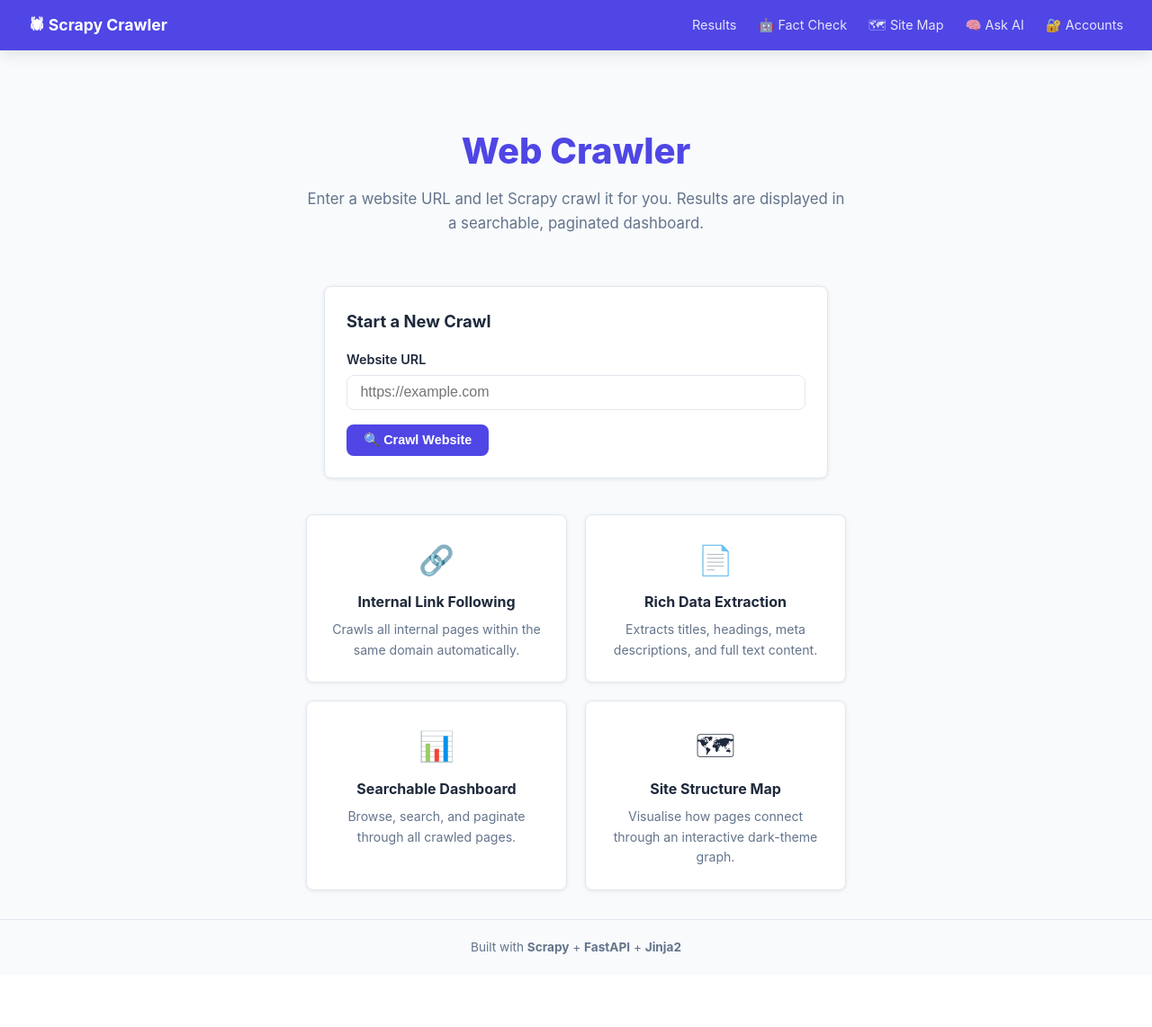
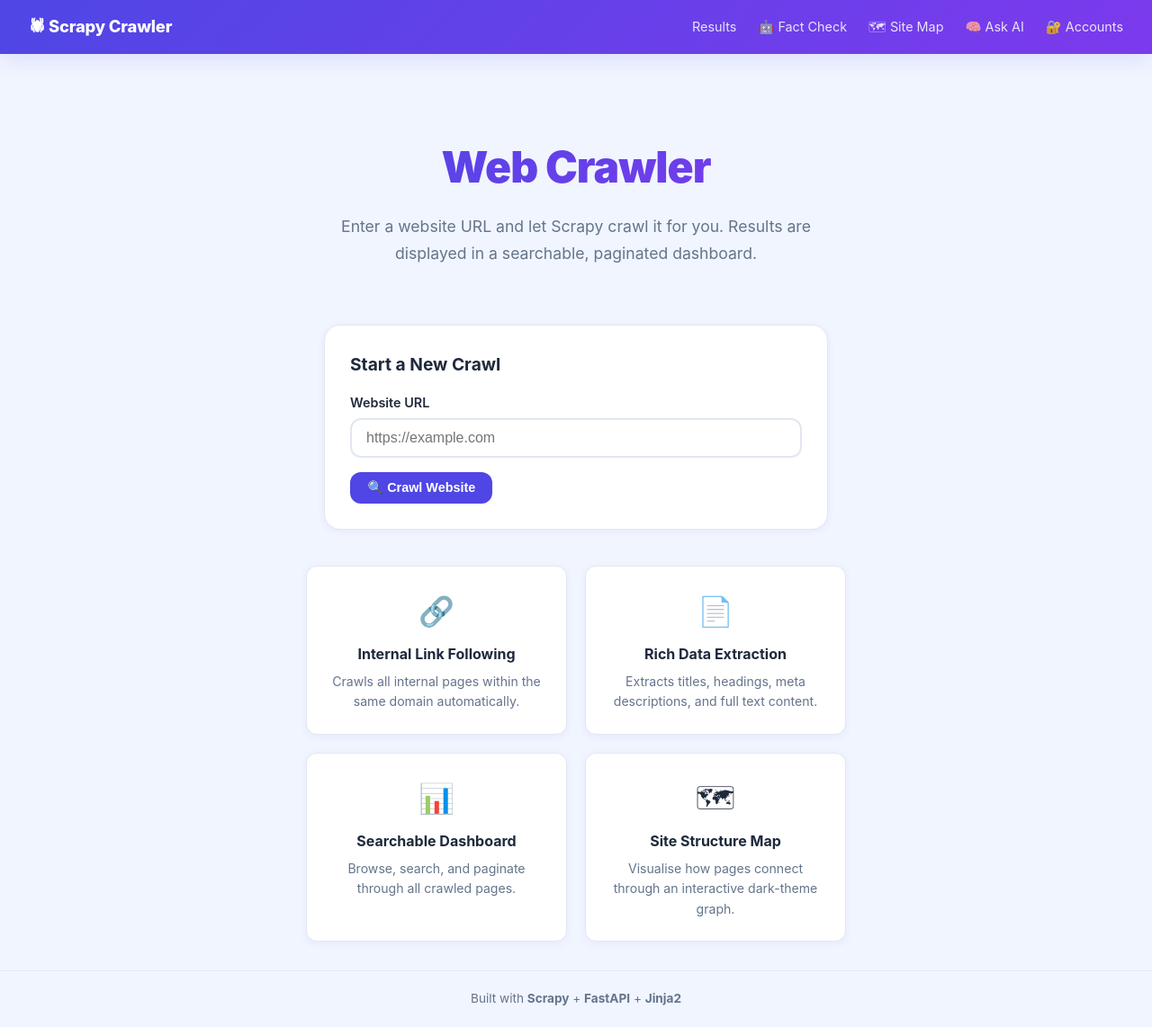
Before and after one commit to rohitkumar91131/Scrapy-web-crawler, a FastAPI app: page / in a window 1280 px wide. Shown: the whole page at 90% size. Before the commit the page ends 1061 px from the top, so only its background shows below. Run offline with FastAPI, Linux system fonts and the light colour scheme.

Commit message:
plan: full premium SaaS dashboard redesign
Co-authored-by: rohitkumar91131 <164847892+rohitkumar91131@users.noreply.github.com>

```diff
--- a/static/style.css
+++ b/static/style.css
@@ -10,19 +10,24 @@
   --info: #0284c7;
   --text: #1e293b;
   --text-muted: #64748b;
-  --bg: #f8fafc;
+  --bg: #f1f5ff;
   --bg-card: #ffffff;
   --border: #e2e8f0;
-  --radius: 8px;
-  --shadow: 0 1px 4px rgba(0, 0, 0, 0.08);
-  --shadow-md: 0 4px 16px rgba(0, 0, 0, 0.1);
+  --radius: 12px;
+  --radius-lg: 18px;
+  --shadow: 0 2px 8px rgba(79, 70, 229, 0.07);
+  --shadow-md: 0 6px 24px rgba(79, 70, 229, 0.13);
+  --shadow-hover: 0 12px 36px rgba(79, 70, 229, 0.18);
   --font: "Inter", system-ui, -apple-system, sans-serif;
+  --gradient: linear-gradient(135deg, #4f46e5 0%, #7c3aed 100%);
 }
 
 /* =========================================================
    Reset & Base
    ========================================================= */
 *, *::before, *::after { box-sizing: border-box; margin: 0; padding: 0; }
+
+html { scroll-behavior: smooth; }
 
 body {
   font-family: var(--font);
@@ -32,6 +37,7 @@ body {
   min-height: 100vh;
   display: flex;
   flex-direction: column;
+  overflow-x: hidden;
 }
 
 a { color: var(--brand); text-decoration: none; }
@@ -39,30 +45,36 @@ a:hover { text-decoration: underline; }
 
 ul { list-style: none; }
 
+/* Invisible initial state for GSAP entrance animations */
+.gsap-hidden { opacity: 0; }
+
 /* =========================================================
    Navbar
    ========================================================= */
 .navbar {
-  background: var(--brand);
+  background: var(--gradient);
   color: #fff;
   padding: 0 2rem;
-  height: 56px;
+  height: 60px;
   display: flex;
   align-items: center;
   gap: 1.5rem;
   box-shadow: var(--shadow-md);
-  position: relative;
+  position: sticky;
+  top: 0;
+  z-index: 100;
   flex-wrap: wrap;
 }
 
-.navbar a { color: #fff; opacity: 0.85; font-size: 0.9rem; }
+.navbar a { color: #fff; opacity: 0.85; font-size: 0.9rem; transition: opacity 0.2s; }
 .navbar a:hover, .navbar a.active { opacity: 1; text-decoration: none; }
 
 .brand {
-  font-size: 1.1rem !important;
-  font-weight: 700 !important;
+  font-size: 1.15rem !important;
+  font-weight: 800 !important;
   opacity: 1 !important;
   margin-right: auto;
+  letter-spacing: -0.01em;
 }
 
 /* Hamburger toggle – hidden on desktop */
@@ -109,21 +121,26 @@ ul { list-style: none; }
    ========================================================= */
 .hero {
   text-align: center;
-  padding: 3rem 0 2rem;
+  padding: 3.5rem 0 2.5rem;
 }
 
 .hero h1 {
-  font-size: 2.5rem;
-  font-weight: 800;
-  color: var(--brand);
-  margin-bottom: 0.5rem;
+  font-size: 3rem;
+  font-weight: 900;
+  background: var(--gradient);
+  -webkit-background-clip: text;
+  -webkit-text-fill-color: transparent;
+  background-clip: text;
+  margin-bottom: 0.75rem;
+  letter-spacing: -0.02em;
 }
 
 .subtitle {
   color: var(--text-muted);
-  font-size: 1.05rem;
+  font-size: 1.1rem;
   max-width: 600px;
   margin: 0 auto;
+  line-height: 1.7;
 }
 
 /* =========================================================
@@ -132,9 +149,14 @@ ul { list-style: none; }
 .card {
   background: var(--bg-card);
   border: 1px solid var(--border);
-  border-radius: var(--radius);
-  padding: 1.5rem;
+  border-radius: var(--radius-lg);
+  padding: 1.75rem;
   box-shadow: var(--shadow);
+  transition: box-shadow 0.25s ease, transform 0.25s ease;
+}
+
+.card:hover {
+  box-shadow: var(--shadow-hover);
 }
 
 .crawl-card {
@@ -142,10 +164,163 @@ ul { list-style: none; }
   margin: 1.5rem auto;
 }
 
-.crawl-card h2 { margin-bottom: 1rem; font-size: 1.15rem; }
+.crawl-card h2 { margin-bottom: 1rem; font-size: 1.2rem; font-weight: 700; }
 
 .detail-card { margin-bottom: 1.25rem; }
-.detail-card h2 { font-size: 1rem; margin-bottom: 0.75rem; color: var(--text-muted); text-transform: uppercase; letter-spacing: 0.05em; }
+.detail-card h2 { font-size: 0.88rem; margin-bottom: 0.75rem; color: var(--text-muted); text-transform: uppercase; letter-spacing: 0.07em; font-weight: 700; }
+
+/* ── Result cards (replaces the results table) ───────────────────────── */
+.results-grid {
+  display: grid;
+  grid-template-columns: repeat(auto-fill, minmax(320px, 1fr));
+  gap: 1.25rem;
+  margin-bottom: 1.5rem;
+}
+
+.result-card {
+  background: var(--bg-card);
+  border: 1px solid var(--border);
+  border-radius: var(--radius-lg);
+  padding: 1.25rem 1.4rem;
+  box-shadow: var(--shadow);
+  display: flex;
+  flex-direction: column;
+  gap: 0.6rem;
+  transition: box-shadow 0.25s ease, transform 0.25s ease;
+  will-change: transform;
+}
+
+.result-card:hover {
+  box-shadow: var(--shadow-hover);
+  transform: translateY(-3px);
+}
+
+.result-card-header {
+  display: flex;
+  align-items: flex-start;
+  justify-content: space-between;
+  gap: 0.75rem;
+}
+
+.result-card-num {
+  font-size: 0.72rem;
+  font-weight: 700;
+  color: var(--brand);
+  background: var(--brand-light);
+  border-radius: 999px;
+  padding: 0.15rem 0.55rem;
+  flex-shrink: 0;
+  margin-top: 1px;
+}
+
+.result-card-title {
+  font-size: 0.97rem;
+  font-weight: 700;
+  color: var(--text);
+  line-height: 1.35;
+  word-break: break-word;
+}
+
+.result-card-url {
+  font-size: 0.8rem;
+  color: var(--brand);
+  word-break: break-all;
+  line-height: 1.4;
+  opacity: 0.85;
+}
+
+.result-card-meta {
+  display: flex;
+  gap: 0.75rem;
+  align-items: center;
+  flex-wrap: wrap;
+  margin-top: 0.2rem;
+}
+
+.result-card-meta-item {
+  font-size: 0.78rem;
+  color: var(--text-muted);
+  display: flex;
+  align-items: center;
+  gap: 0.3rem;
+}
+
+.result-card-footer {
+  display: flex;
+  justify-content: flex-end;
+  margin-top: 0.35rem;
+}
+
+/* ── Fact-check cards ───────────────────────────────────────────────── */
+.fc-cards-grid {
+  display: grid;
+  grid-template-columns: repeat(auto-fill, minmax(300px, 1fr));
+  gap: 1.1rem;
+  margin-bottom: 1.5rem;
+}
+
+.fc-card {
+  background: var(--bg-card);
+  border: 1px solid var(--border);
+  border-radius: var(--radius-lg);
+  padding: 1.2rem 1.3rem;
+  box-shadow: var(--shadow);
+  display: flex;
+  flex-direction: column;
+  gap: 0.7rem;
+  transition: box-shadow 0.25s ease, transform 0.25s ease;
+  will-change: transform;
+}
+
+.fc-card:hover {
+  box-shadow: var(--shadow-hover);
+  transform: translateY(-3px);
+}
+
+.fc-card-header {
+  display: flex;
+  align-items: center;
+  gap: 0.6rem;
+}
+
+.fc-card-num {
+  font-size: 0.7rem;
+  font-weight: 700;
+  color: var(--brand);
+  background: var(--brand-light);
+  border-radius: 999px;
+  padding: 0.12rem 0.5rem;
+  flex-shrink: 0;
+}
+
+.fc-card-claim {
+  font-size: 0.9rem;
+  font-weight: 600;
+  color: var(--text);
+  line-height: 1.45;
+}
+
+.fc-card-correct {
+  font-size: 0.83rem;
+  color: var(--text-muted);
+  line-height: 1.5;
+}
+
+.fc-card-footer {
+  display: flex;
+  align-items: center;
+  justify-content: space-between;
+  flex-wrap: wrap;
+  gap: 0.5rem;
+  margin-top: 0.15rem;
+}
+
+.fc-card-expl {
+  font-size: 0.78rem;
+  color: var(--text-muted);
+  font-style: italic;
+  line-height: 1.5;
+}
 
 /* =========================================================
    Forms
@@ -156,18 +331,18 @@ ul { list-style: none; }
 .form-control {
   display: block;
   width: 100%;
-  padding: 0.6rem 0.9rem;
-  border: 1.5px solid var(--border);
+  padding: 0.7rem 1rem;
+  border: 2px solid var(--border);
   border-radius: var(--radius);
   font-size: 1rem;
-  transition: border-color 0.15s;
+  transition: border-color 0.2s, box-shadow 0.2s;
   background: #fff;
 }
 
 .form-control:focus {
   outline: none;
   border-color: var(--brand);
-  box-shadow: 0 0 0 3px var(--brand-light);
+  box-shadow: 0 0 0 4px rgba(79, 70, 229, 0.12);
 }
 
 .form-control:disabled { background: #f1f5f9; cursor: not-allowed; }
```
